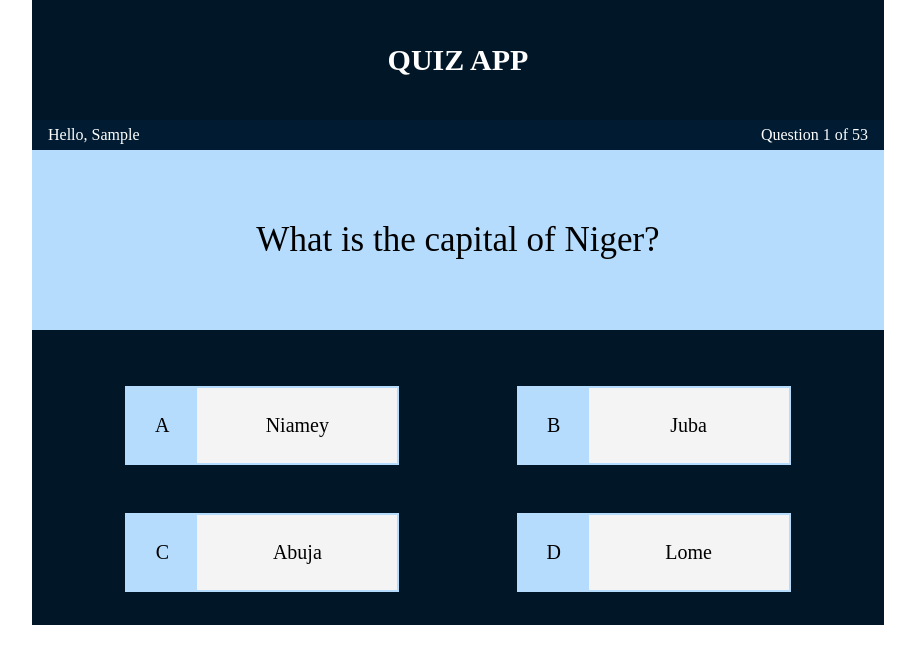
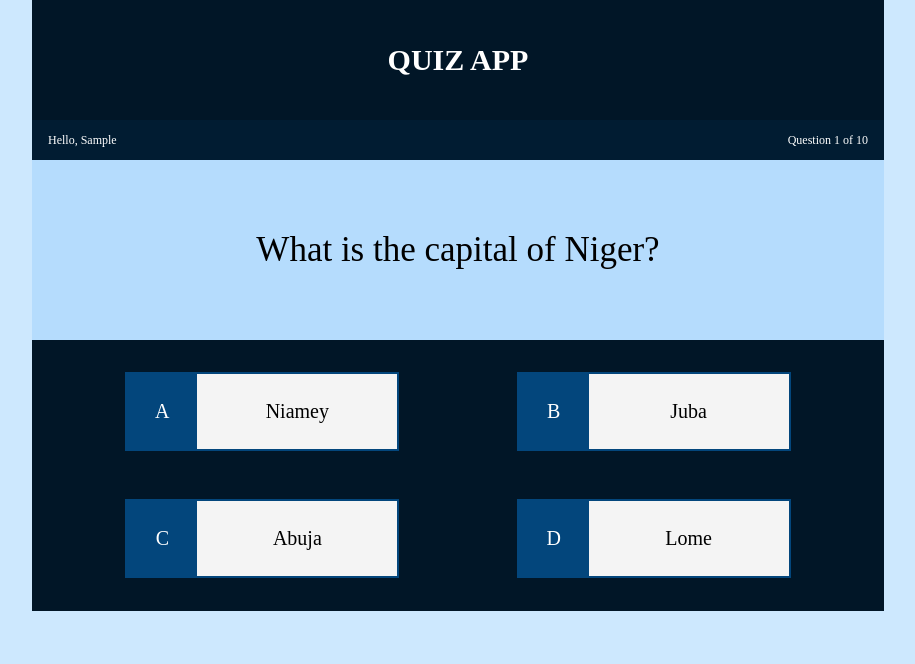
Before and after one commit to viktall/quizapp_II, a React (Vite) app: page / in a window 1280 px wide. Both pictures are taken after typing "Sample" into the empty fields and a click on the button "START GAME". Shown: the top 664 px of the page, without its empty margins (182-1097 px from the left). Built offline with nearby package versions, Linux system fonts and the light colour scheme.

Commit message:
modified

```diff
--- a/index.html
+++ b/index.html
@@ -6,7 +6,7 @@
     <meta name="viewport" content="width=device-width, initial-scale=1.0" />
     <title>Quiz Game</title>
   </head>
-  <body style="padding:0; margin:0">
+  <body style="padding:0; margin:0; background-color: #cde8fe;">
     <div id="root"></div>
     <script type="module" src="/src/main.jsx"></script>
   </body>
--- a/src/App.jsx
+++ b/src/App.jsx
@@ -7,7 +7,7 @@ import EndPage from './EndPage';
 const App=()=> {
 
 const [state, setState]=useState([])
-const [qstnLength, setQLength]=useState(53)
+const [qstnLength, setQLength]=useState(10)
 const [name, setName]=useState('')
 const [savename, setSavename]=useState([])
 const [isClicked, setIsclicked]=useState(false)
--- a/src/Body_Component.jsx
+++ b/src/Body_Component.jsx
@@ -10,11 +10,11 @@ return(
         <Box sx={{bgcolor:'#011627', height:'100%'}}>
 
             <Box sx={{display:'flex', justifyContent:'center', alignItems:'center', color:'#fff', height:{sm:120, xs:80}, fontSize:{sm:30, xs:20}, fontWeight:'bold'}}> QUIZ APP </Box>
-            <Box sx={{display:'flex', justifyContent:'space-between', color:'#fff', bgcolor:'#011c32', alignItems:'center', px:2, height:30}}>
+            <Box sx={{display:'flex', justifyContent:'space-between', color:'#fff', bgcolor:'#011c32', alignItems:'center', px:2, height:{sm:40, xs:30}, fontSize:{xs:12, sm:'inherit'}}}>
                 <Box>Hello, {savename} </Box>
                 <Box> Question {[count+1]} of { qstnLength}</Box>
             </Box>
-          <Box sx={{bgcolor:'#b5dcfd', color:'#000', display:'flex', p:5, justifyContent:'center', alignItems:'center', height:{sm:100, xs:60}, fontSize:{sm:35, xs:25}, mb:4 }}>{state[count]?.questions}</Box>
+          <Box sx={{bgcolor:'#b5dcfd', color:'#000', display:'flex', p:5, justifyContent:'center', alignItems:'center', height:{sm:100, xs:60}, fontSize:{sm:35, xs:25}, mb:1 }}>{state[count]?.questions}</Box>
             <Box sx={{width:'100%', display:'flex', flexWrap:'wrap', justifyContent:'space-evenly', alignItems:'center', pb:1.1}}>
                 {state[count]?.options?.map((t,i)=>{
 
@@ -25,9 +25,9 @@ return(
                   <Box
                       onClick={()=>HandleEvent(t)}
                       key={t.id}
-                      sx={{width:{sm:270, xs:220}, display:'flex', alignItems:'center', height:{sm:75, xs:58}, fontSize:20, m:{sm:3, xs:2}, cursor:'pointer', bgcolor:'#f4f4f4', color:'#000', border:2, borderColor:correct===t.id?'#00ff00':notCorrect===t.id? '#ff0000':'#b5dcfd'}}>
+                      sx={{width:{sm:270, xs:220}, display:'flex', alignItems:'center', height:{sm:75, xs:60}, fontSize:{sm:20, xs:16}, m:{sm:3, xs:2}, cursor:'pointer', bgcolor:'#f4f4f4', color:'#000', border:2, borderColor:correct===t.id?'success.main':notCorrect===t.id? 'error.main':'#03467c'}}>
 
-                               <Box sx={{display:'flex', justifyContent:'center', alignItems:'center', bgcolor:correct===t.id?'#00ff00':notCorrect===t.id? '#ff0000':'#b5dcfd', height:'inherit', width:70}}>{letterMapping[i]}</Box>
+                               <Box sx={{display:'flex', justifyContent:'center', alignItems:'center', bgcolor:correct===t.id?'success.main':notCorrect===t.id? 'error.main':'#03467c', height:'inherit', color:'#fff', width:70}}>{letterMapping[i]}</Box>
                                <Box sx={{display:'flex', justifyContent:'center', alignItems:'center', width:200}}>{t.optn}</Box>
                   </Box>
 
```
